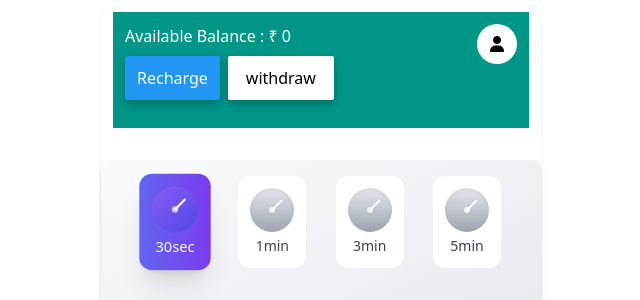
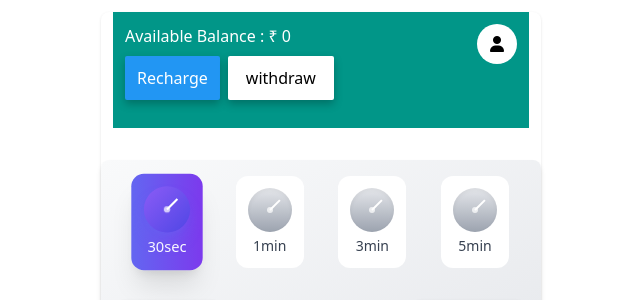
Before and after one commit to Narayandwivedi/colour-trading, a React (Vite) app in the folder frontend/: page /colourtrading in a window 1280 px wide. Shown: the top 300 px of the page, without its empty margins (319-959 px from the left). Built offline with nearby package versions, Linux system fonts and the light colour scheme; no server answers.

Commit message:
ui adjustment

```diff
--- a/frontend/src/components/Timer.jsx
+++ b/frontend/src/components/Timer.jsx
@@ -77,7 +77,7 @@ export default function Game() {
   return (
     <div className="Game-container mt-8 p-4 text-gray-700 mb-8 bg-gradient-to-br from-gray-50 to-gray-200 rounded-lg shadow-md">
       {/* Game time options */}
-      <div className="game-options flex justify-between px-6 mb-6">
+      <div className="game-options flex justify-between px-4 mb-6">
         {["30sec", "1min", "3min", "5min"].map((label) => (
           <div
             key={label}
```
